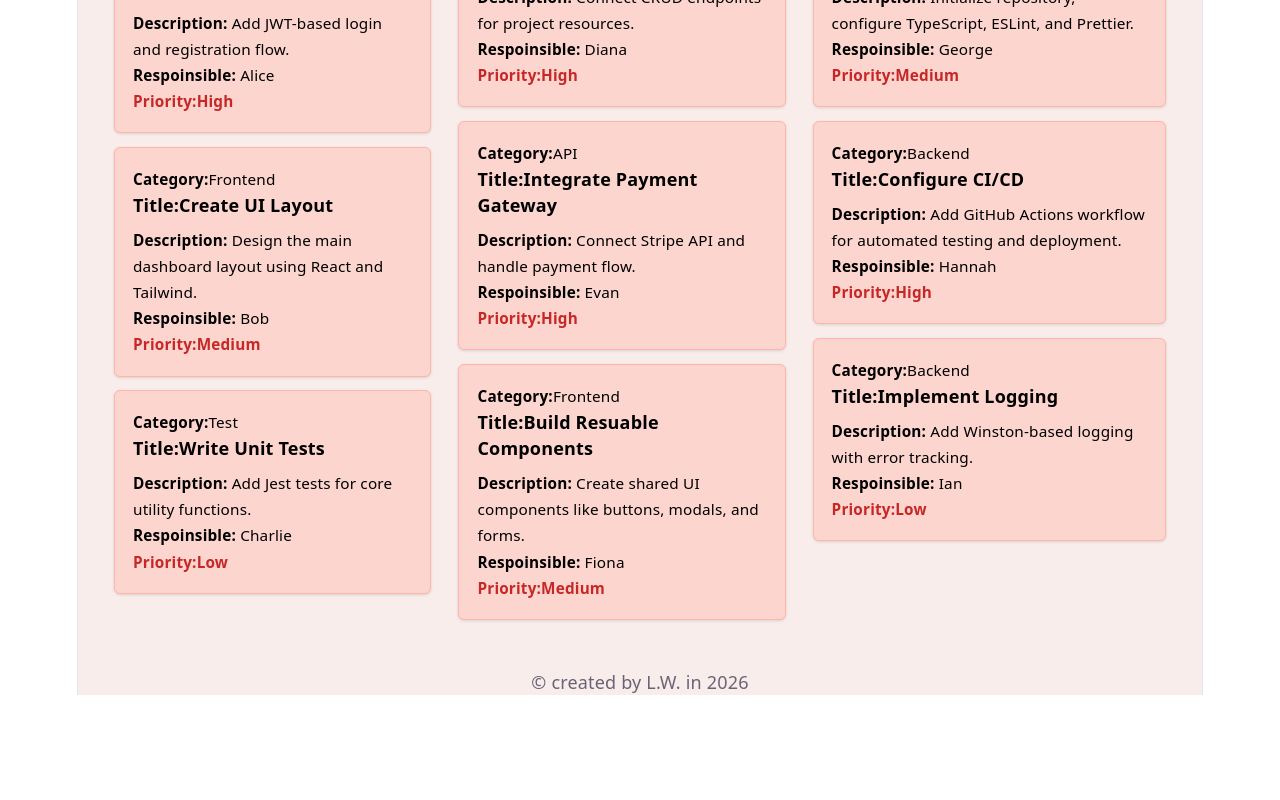
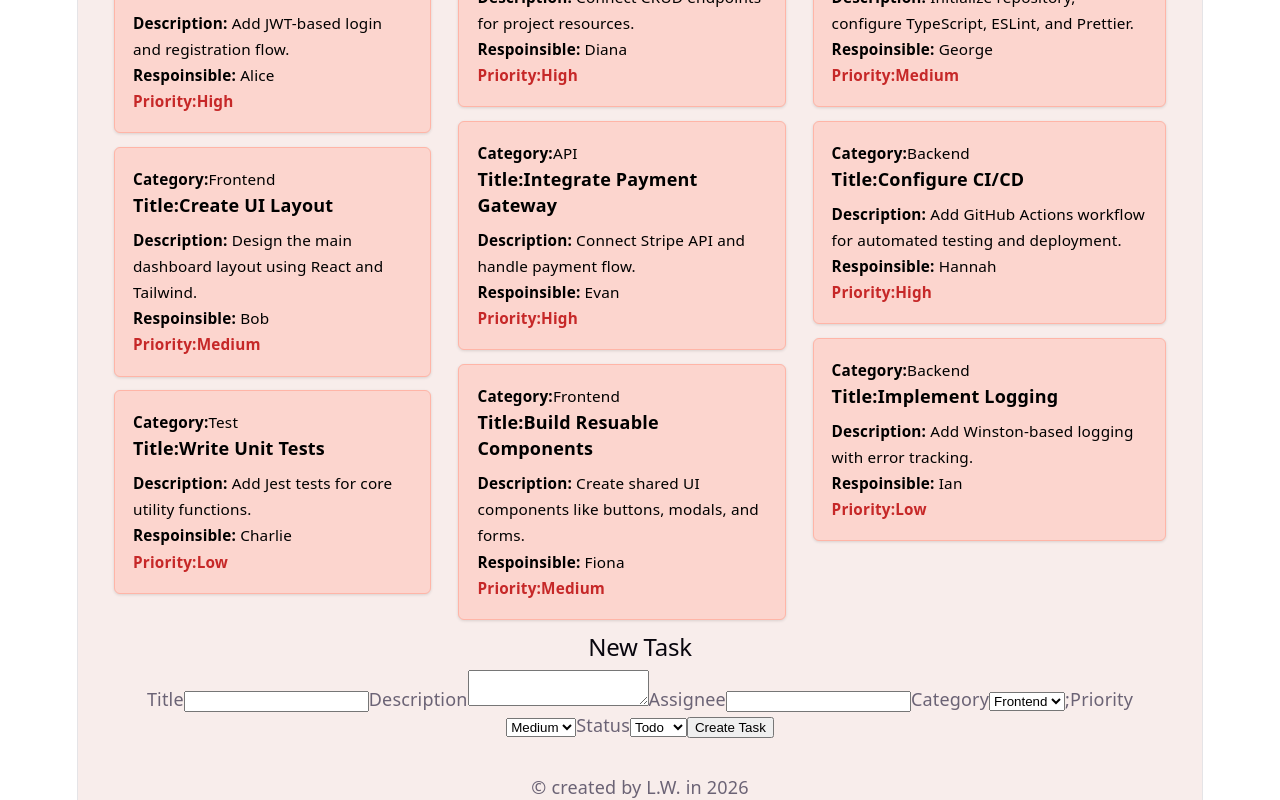
Before and after one commit to L2025S/task-board, a React (Vite) app in the folder task-board/: page / in a window 1280 px wide. Shown: the part 259-1059 px from the top of the page. Before the commit the page ends 954 px from the top, so only its background shows below. Built offline with nearby package versions, Linux system fonts and the light colour scheme.

Commit message:
Add labels to formula inputs for better clarity.

```diff
--- a/task-board/src/App.tsx
+++ b/task-board/src/App.tsx
@@ -1,9 +1,9 @@
 import Header from "./components/Header";
 import Footer from "./components/Footer";
 import TaskCard from "./components/TaskCard";
-
 import type { Task } from "./types/Task";
 import "./App.css";
+import NewTaskForm from "./components/NewTaskForm";
 
 const tasks: Task[] = [
   {
@@ -158,6 +158,7 @@ const App = () => {
 
 
         </div>
+        <NewTaskForm />
       </main>
 
       <Footer creator="L.W." year={2026} />
--- a/task-board/src/components/NewTaskForm.tsx
+++ b/task-board/src/components/NewTaskForm.tsx
@@ -19,21 +19,38 @@ const handleSubmit = ( event: React.SubmitEvent<HTMLFormElement>) =>{
 }
 
 return(
+    <div>
+    <h2>New Task</h2>
     <form onSubmit={handleSubmit}>
+
+
+    <label htmlFor="title">Title</label>
     <input
+    id="title"
+    name="title"
     value={title}
     onChange={(event) => setTitle(event.target.value)} />
 
+    <label htmlFor="description">Description</label>
     <textarea
+    id="description"
+    name="description"
     value={description}
     onChange={(event) =>setDescription(event.target.value)}/>
 
 
+    <label htmlFor="assignee">Assignee</label>
     <input
+    id="assignee"
+    name="assignee"
     value={assignee}
     onChange={(event)=> setAssignee(event.target.value)} />
 
+
+    <label htmlFor="category">Category</label>
     <select
+    id="category"
+    name="category"
     value={category}
     onChange={(event) => setCategory(event.target.value as Category)}>
     <option value="Frontend">Frontend</option>
@@ -43,7 +60,10 @@ return(
     <option value="API">API</option>
     </select>;
 
+    <label htmlFor="priority">Priority</label>
     <select
+    id="priority"
+    name="priority"
     value={priority}
     onChange={(event) => setPriority(event.target.value as Priority)}>
         <option value="High">High</option>
@@ -53,7 +73,10 @@ return(
 
 
 
+    <label htmlFor="status">Status</label>
     <select
+    id="status"
+    name="status"
     value={status}
     onChange={(event)=> setStatus(event.target.value as TaskStatus)}>
         <option value="Todo">Todo</option>
@@ -64,6 +87,7 @@ return(
     <button type="submit">Create Task</button>
 
     </form>
+    </div>
 );
 
 
```
